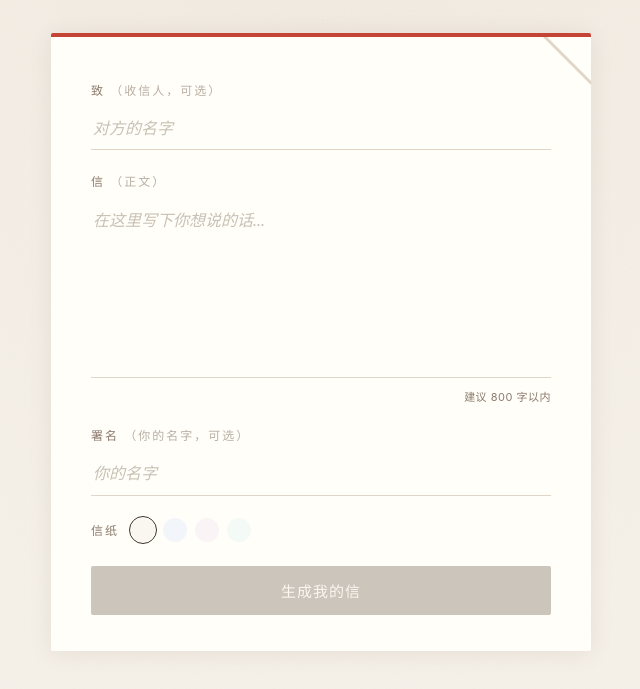
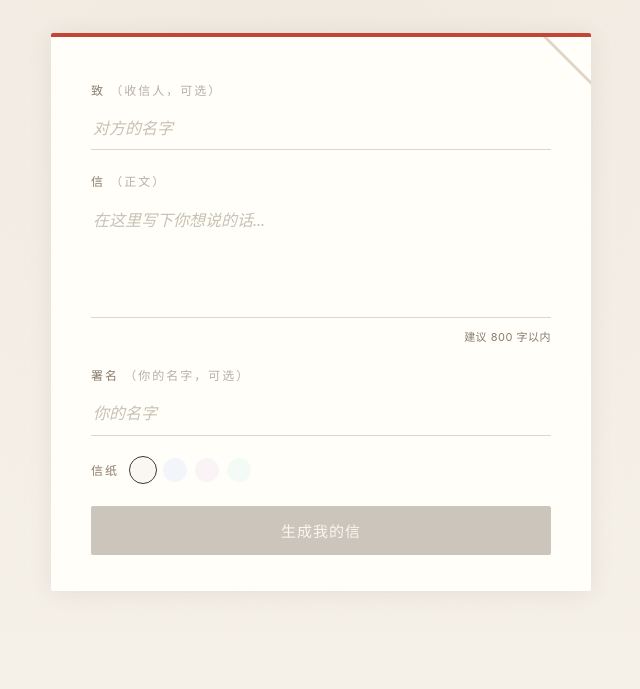
Before and after one commit to userAlex110/myLetter, a plain HTML site: page index.html in a window 1280 px wide. Shown: the part 201-890 px from the top of the page, without its empty margins (319-959 px from the left). After the commit the page ends 832 px from the top, so only its background shows below. Drawn offline with Linux system fonts and the light colour scheme; a web font is replaced by a local one.

Commit message:
feat: auto-expanding textarea for natural letter writing experience

```diff
--- a/index.html
+++ b/index.html
@@ -154,8 +154,10 @@
   }
   .field-group textarea {
     resize: none;
-    min-height: 180px;
+    min-height: 120px;
     line-height: 32px;
+    overflow: hidden;
+    transition: height 0.2s ease;
   }
   .field-group input::placeholder,
   .field-group textarea::placeholder {
@@ -776,12 +778,23 @@ function applyTheme(themeName) {
   document.documentElement.style.setProperty('--border', t.border);
 }
 
-// ============ VALIDATION ============
+// ============ VALIDATION & AUTO-RESIZE ============
 function checkValid() {
   btnGenerate.disabled = letterBody.value.trim().length === 0;
 }
 
-letterBody.addEventListener('input', checkValid);
+function autoResize() {
+  letterBody.style.height = 'auto';
+  letterBody.style.height = letterBody.scrollHeight + 'px';
+}
+
+letterBody.addEventListener('input', () => {
+  checkValid();
+  autoResize();
+});
+
+// Initial resize in case of pre-filled content
+autoResize();
 
 // ============ GENERATE LETTER ============
 btnGenerate.addEventListener('click', async () => {
@@ -867,6 +880,7 @@ document.getElementById('btnCopyLink').addEventListener('click', async () => {
 // ============ NEW LETTER ============
 document.getElementById('btnNewLetter').addEventListener('click', () => {
   letterBody.value = '';
+  letterBody.style.height = '';
   letterTo.value = '';
   letterFrom.value = '';
   btnGenerate.disabled = true;
```
